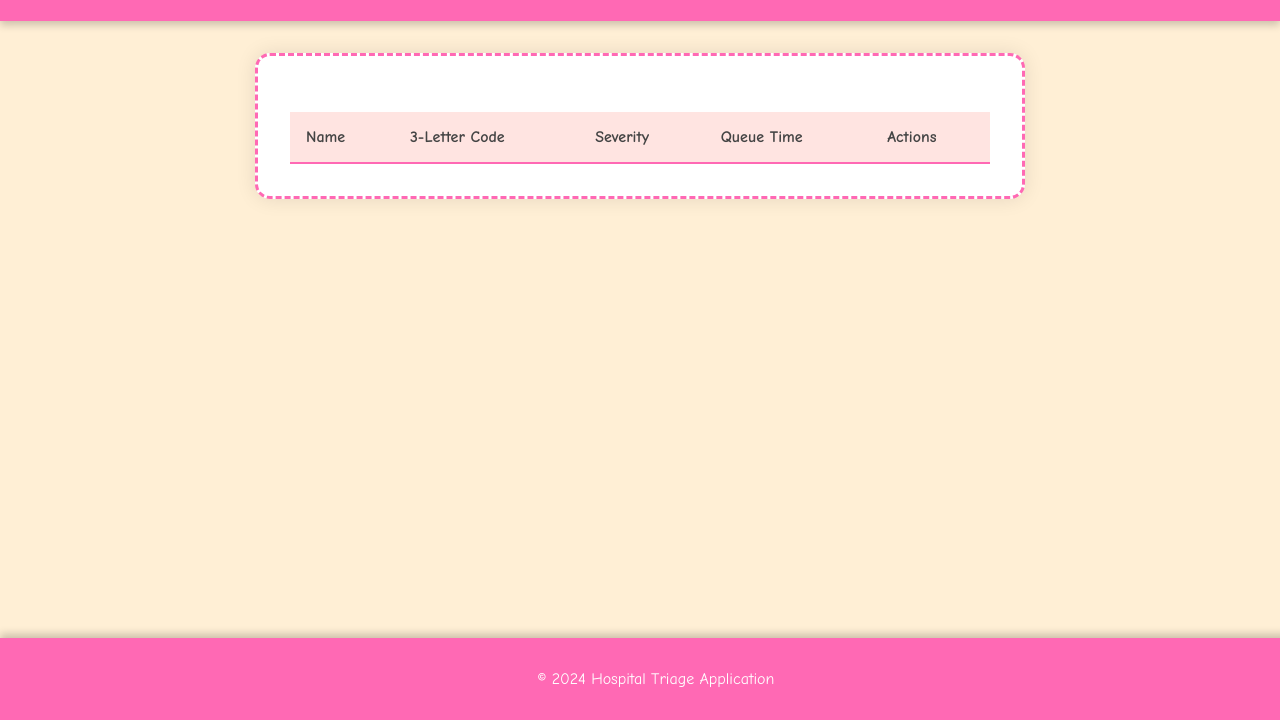
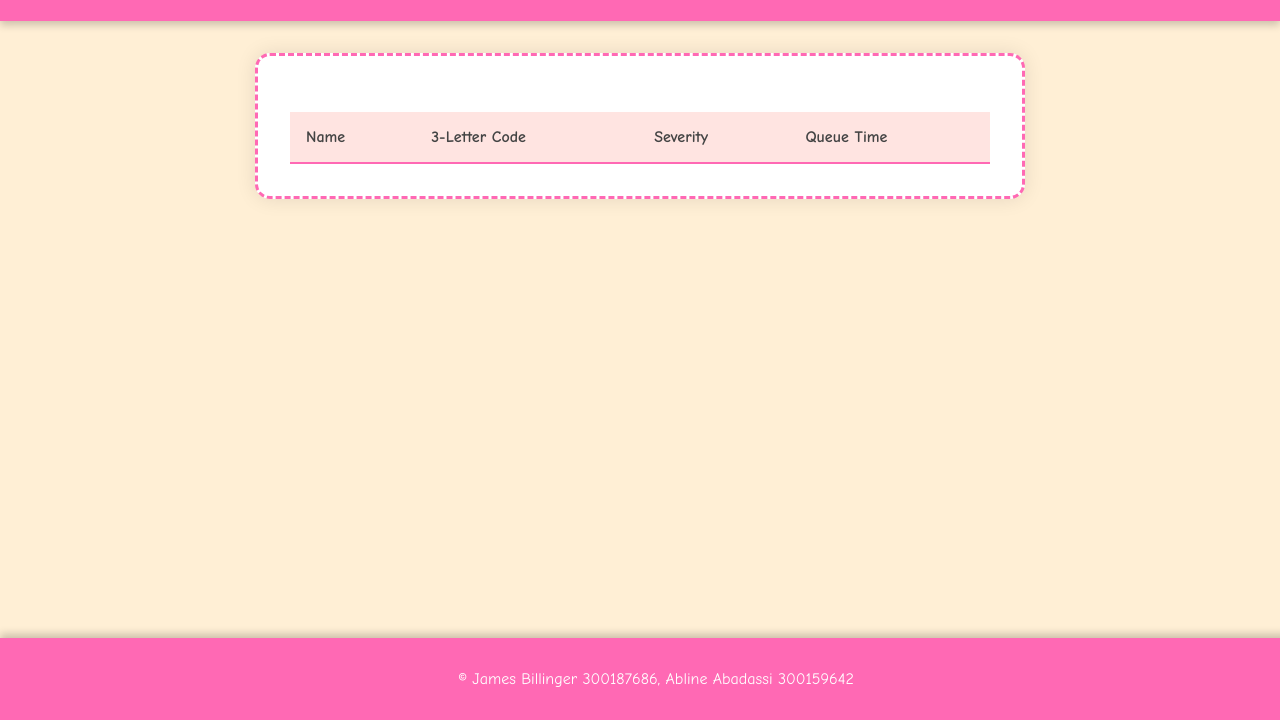
Before and after one commit to J1mmy2Shoes/csi3140Project, a plain HTML site: page a4/admin.html in a window 1280 px wide. Shown: the part 80-800 px from the top of the page. Drawn offline with Linux system fonts and the light colour scheme.

Commit message:
last touches

```diff
--- a/a4/admin.html
+++ b/a4/admin.html
@@ -12,8 +12,6 @@
     </header>
     <main>
         <section class="patient-list">
-
-
             <table>
                 <thead>
                     <tr>
@@ -21,7 +19,6 @@
                         <th>3-Letter Code</th>
                         <th>Severity</th>
                         <th>Queue Time</th>
-                        <th>Actions</th>
                     </tr>
                 </thead>
                 <tbody>
@@ -31,7 +28,7 @@
         </section>
     </main>
     <footer>
-        <p>&copy; 2024 Hospital Triage Application</p>
+        <p>&copy; James Billinger 300187686, Abline Abadassi 300159642 </p>
     </footer>
     <script src="scripts.js"></script>
 </body>
--- a/a4/styles.css
+++ b/a4/styles.css
@@ -1,4 +1,4 @@
-/* General Styles */
+
 body {
     font-family: 'Comic Sans MS', cursive, sans-serif;
     background-color: #ffefd5;
@@ -124,7 +124,6 @@ button.delete-btn:hover {
     background-color: #b22222;
 }
 
-/* Responsive Styles */
 @media (max-width: 768px) {
     section {
         width: 100%;
```
